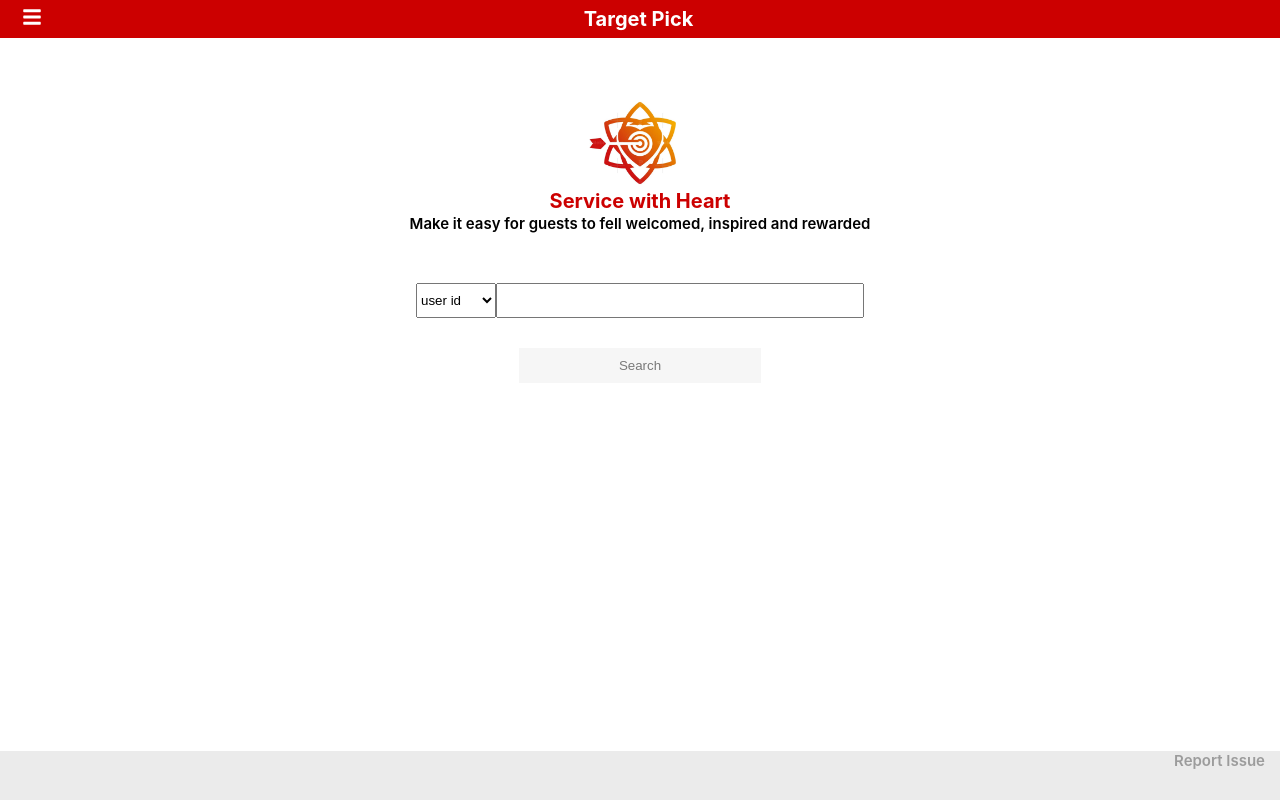
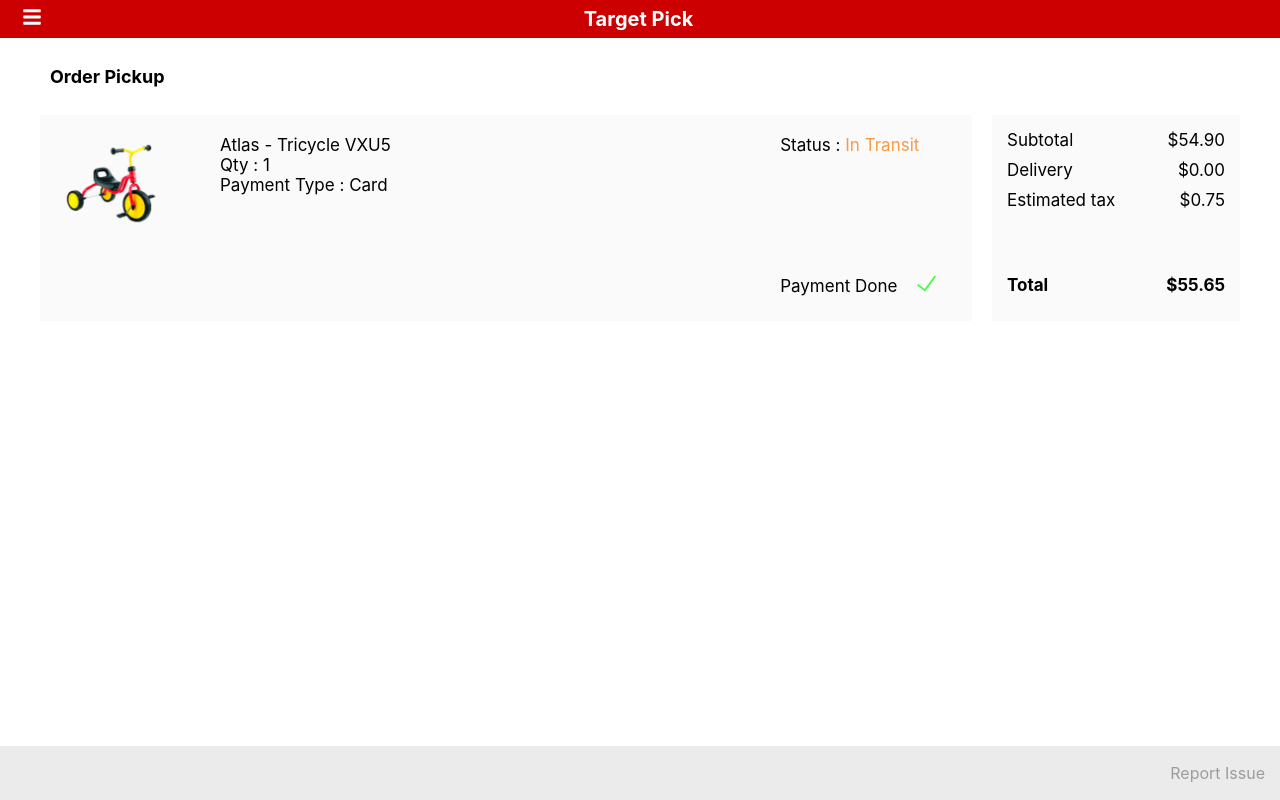
Before and after one commit to MNishita/pick-up-elevator, a React (Create React App) app: page / in a window 1280 px wide. Built offline with nearby package versions, Linux system fonts and the light colour scheme.

Commit message:
order details page

```diff
--- a/src/App.js
+++ b/src/App.js
@@ -8,7 +8,7 @@
   return (
     <div className="App">
       <Header/>
-      <Content/>
+      <Order/>
       <Footer/>
     </div>
   );
--- a/src/components/bottombar/index.css
+++ b/src/components/bottombar/index.css
@@ -9,5 +9,5 @@
 .footer p {
     color: #9C9C9C;
     text-align: right;
-    padding: 15px;
+    padding: 1px 15px;
 }
--- a/src/pages/main/content.css
+++ b/src/pages/main/content.css
@@ -7,13 +7,13 @@
     margin-bottom: 40px;
 }
 
-h2 {
+.content h2 {
     color: #CC0000;
     font-weight: 750;
     font-size: 20px;
 }
 
-p {
+.content p {
     margin-top: -15px;
     font-size: 15px;
     font-weight: 600;
@@ -56,11 +56,11 @@
         margin-bottom: 60px;
     }
 
-    h2 {
+    .content h2 {
         font-size: 17px;
     }
 
-    p {
+    .content p {
         margin-top: -10px;
         font-size: 11px;
         font-weight: 600;
--- /dev/null
+++ b/src/pages/order/order-details.css
@@ -0,0 +1,59 @@
+.container{
+    flex:0.8;
+}
+
+.head {
+    text-align: left;
+    padding: 10px 50px;
+    font-weight: 700;
+    font-size: large;
+}
+
+.details{
+    display: flex;
+    margin: 0 30px;
+    font-size: 17px;
+}
+
+.section-1, .section-2{
+    background-color: #fafafa;
+    margin: 0 10px;
+    padding: 10px;
+}
+
+.section-1 {
+    display: flex;
+    width: 80%;
+}
+
+.section-1 .left {
+    text-align: left;
+    width: 80%;
+    margin: 10px 10px 0px 50px;
+}
+
+.section-1 .right {
+    margin: 10px 0px 0px 100px;
+    display: flex;
+    flex-wrap: wrap;
+    justify-content: space-between;
+}
+
+.section-2 {
+    display: flex;
+    flex-direction: column;
+    flex-wrap: wrap;
+    width: 20%;
+}
+
+.text{
+    display: flex;
+    justify-content: space-between;
+    margin: 5px;
+}
+
+#bottom {
+    margin-top: 60px;
+    margin-bottom: 10px;
+    font-weight: 700;
+}
--- /dev/null
+++ b/src/pages/order/order-details.js
@@ -0,0 +1,52 @@
+import React from "react";
+import "./order-details.css";
+import Image from "./image.svg";
+import Tick from "./tick.svg";
+
+function Order() {
+    return(
+    <div className="container">
+        <p className="head">Order Pickup</p>
+        <section className="details">
+            <div className="section-1">
+                <div className="image">
+                    <img src={Image} alt="Tricycle" height={120} width={120}></img>
+                </div>
+                <div className="left">
+                    <span>Atlas - Tricycle VXU5</span><br></br>
+                    <span>Qty : 1</span><br></br>
+                    <span>Payment Type : Card</span>
+                </div>
+                <div className="right">
+                    <span>Status :
+                        <span style={{color:"#F69C49"}}> In Transit</span>
+                    </span><br></br>
+                    <span style={{marginTop:120,marginBottom:15}}>
+                        Payment Done
+                        <img style={{paddingLeft:20}} src={Tick} height={17} ></img>
+                    </span>
+                </div>
+            </div>
+            <div class="section-2">
+                <div className="text">
+                <span>Subtotal</span>
+                <span>$54.90</span>
+                </div>
+                <div className="text">
+                <span>Delivery</span>
+                <span>$0.00</span>
+                </div>
+                <div className="text">
+                <span>Estimated tax</span>
+                <span>$0.75</span>
+                </div>
+                <div className="text" id="bottom">
+                <span>Total</span>
+                <span>$55.65</span>
+                </div>
+            </div>
+        </section>
+    </div>
+    )
+}
+export default Order
```
Also changed, not shown: src/pages/order/image.svg (added), src/pages/order/tick.svg (added).
